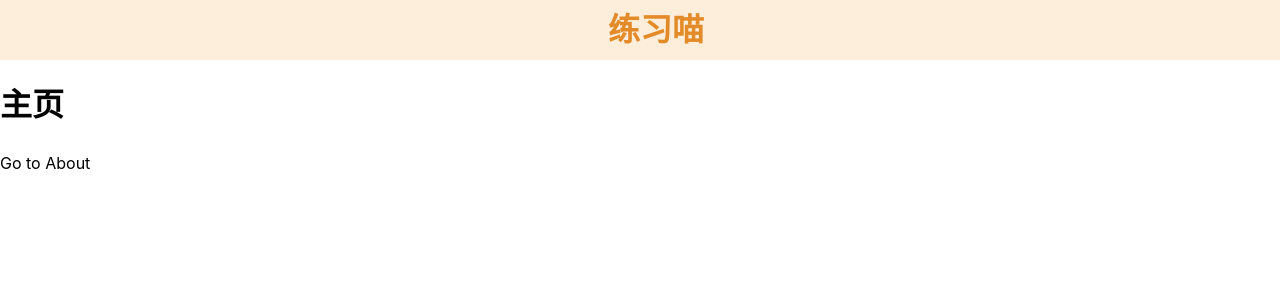
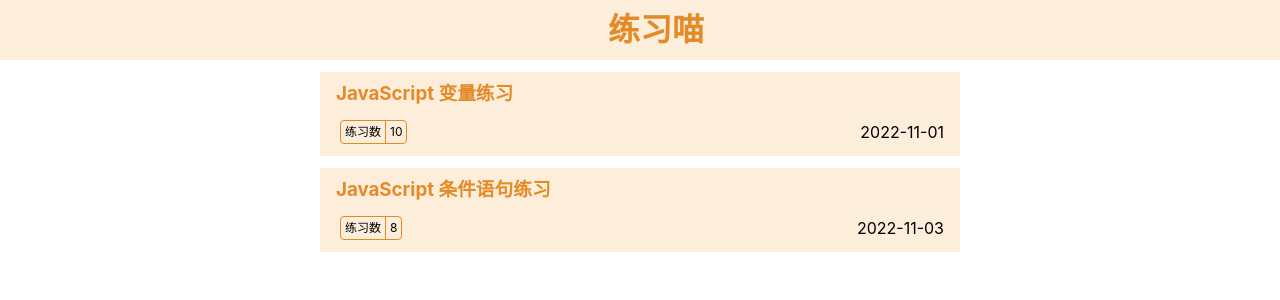
Before and after one commit to eq99/quizcat, a Vue app: page / in a window 1280 px wide. Shown: the top 300 px of the page. Built offline with nearby package versions, Linux system fonts and the light colour scheme.

Commit message:
feat: exercise

```diff
--- /dev/null
+++ b/src/apis/exercise.ts
@@ -0,0 +1,14 @@
+export const exercises = [
+    {
+        id: 1,
+        title: "JavaScript 变量练习",
+        quiz_num: 10,
+        updated_at: "2022-11-01",
+    },
+    {
+        id: 2,
+        title: "JavaScript 条件语句练习",
+        quiz_num: 8,
+        updated_at: "2022-11-03",
+    },
+]
--- /dev/null
+++ b/src/components/DataPill.vue
@@ -0,0 +1,35 @@
+<script lang="ts">
+export default {
+    name: 'DataPill',
+    props: ["text", "data"],
+}
+</script>
+
+<template>
+    <span class="data-pill">
+        <span class="text">{{ text }}</span>
+        <span class="data">{{ data }}</span>
+    </span>
+</template>
+
+<style scoped>
+.data-pill {
+    display: inline-block;
+    font-size: 12px;
+    align-items: center;
+    border: 1px solid var(--fg-primary);
+    border-radius: 4px;
+    margin: 4px;
+}
+
+.data-pill .text {
+    display: inline-flex;
+    padding: 2px 4px;
+    border-right: 1px solid var(--fg-primary);
+}
+
+.data-pill .data {
+    display: inline-block;
+    padding: 2px 4px;
+}
+</style>
--- a/src/components/Home.vue
+++ b/src/components/Home.vue
@@ -1,19 +1,67 @@
 <script lang="ts">
+// @ts-nocheck
+import DataPill from './DataPill.vue';
+import { exercises } from "@/apis/exercise"
+
 export default {
     name: 'Home',
-    props: [],
+    components: {
+        DataPill
+    },
     data() {
         return {
+            exercises: [],
         }
     },
+    methods: {
+        getExercises() {
+            this.exercises = exercises;
+        }
+
+    },
+    mounted() {
+        this.getExercises();
+    }
 }
 </script>
 
 <template>
-    <h1>主页</h1>
-    <router-link to="/quiz/2">Go to About</router-link>
+    <div class="q-list">
+        <router-link :to="'/quiz/' + ex?.id" v-for="(ex, idx) in exercises" class="q-item">
+            <h3 class="title">{{ ex?.title }}</h3>
+            <div class="foot">
+                <DataPill text="练习数" :data="ex?.quiz_num"></DataPill>
+                <time class="time"> {{ ex?.updated_at }} </time>
+            </div>
+        </router-link>
+    </div>
 </template>
 
 <style scoped>
+.q-list {
+    width: 50%;
+    margin: 0 auto;
 
+}
+
+.q-item {
+    display: block;
+    background-color: var(--bg-primary);
+    padding: 8px 16px;
+    margin: 12px 0;
+}
+
+.q-item .title {
+    color: var(--fg-primary);
+    margin-bottom: 8px;
+}
+
+.q-item .foot {
+    display: flex;
+    align-items: center;
+}
+
+.q-item .foot .time {
+    margin-left: auto;
+}
 </style>
```
